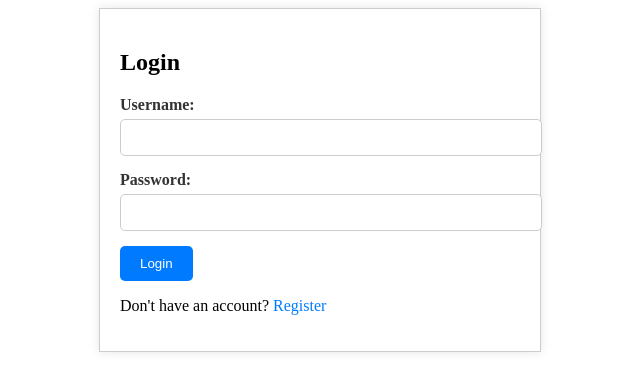
After one commit to Mrkbil/Autoeval, a Django app: page /login/ in a window 1280 px wide. The commit adds this page. Shown: the top 391 px of the page, without its empty margins (320-960 px from the left). Run offline with Django 4.2, Linux system fonts and the light colour scheme.

Commit message:
login_reg done

```diff
--- /dev/null
+++ b/sadlab/mainapp/static/styles.css
@@ -0,0 +1,52 @@
+.container {
+    max-width: 400px;
+    margin: 0 auto;
+    padding: 20px;
+    border: 1px solid #ccc;
+    background-color: #fff;
+    box-shadow: 0 0 10px rgba(0, 0, 0, 0.1);
+}
+
+
+label {
+    display: block;
+    margin-bottom: 5px;
+    font-weight: bold;
+    color: #333;
+}
+
+input[type="text"],
+input[type="password"],
+input[type="email"] {
+    width: 100%;
+    padding: 10px;
+    margin-bottom: 15px;
+    border: 1px solid #ccc;
+    border-radius: 5px;
+}
+
+input[type="submit"] {
+    background-color: #007bff;
+    color: #fff;
+    padding: 10px 20px;
+    border: none;
+    border-radius: 5px;
+    cursor: pointer;
+}
+
+input[type="submit"]:hover {
+    background-color: #0056b3;
+}
+
+a {
+    color: #007bff;
+    text-decoration: none;
+}
+
+.login-container {
+    background-color: #f8f9fa;
+}
+
+.register-container {
+    background-color: #f8f9fa;
+}
--- a/sadlab/mainapp/templates/Dashboard.html
+++ b/sadlab/mainapp/templates/Dashboard.html
@@ -3,7 +3,7 @@
 <html lang="en">
 <head>
     <title>Dashboard</title>
-    <link href="{% static 'myapp/css/Dashboard.css' %}" rel="stylesheet" type="text/css" />
+    <link href="{% static 'Dashboard.css' %}" rel="stylesheet" type="text/css" />
     <link rel="stylesheet" href="https://cdnjs.cloudflare.com/ajax/libs/font-awesome/6.0.0-beta3/css/all.min.css" />
     <link rel="stylesheet" href="https://fonts.googleapis.com/css2?family=Material+Symbols+Outlined:opsz,wght,FILL,GRAD@20..48,100..700,0..1,-50..200" />
 </head>
--- a/sadlab/mainapp/templates/execution.html
+++ b/sadlab/mainapp/templates/execution.html
@@ -3,7 +3,7 @@
 <html lang="en">
 <head>
     <title>Settings</title>
-    <link href="{% static 'myapp/css/setting.css' %}" rel="stylesheet"/>
+    <link href="{% static 'setting.css' %}" rel="stylesheet"/>
 </head>
 <body>
     <header>
--- a/sadlab/mainapp/templates/file_path.html
+++ b/sadlab/mainapp/templates/file_path.html
@@ -3,7 +3,7 @@
 <html lang="en">
 <head>
     <title>Settings</title>
-    <link href="{% static 'myapp/css/setting.css' %}" rel="stylesheet"/>
+    <link href="{% static 'setting.css' %}" rel="stylesheet"/>
 </head>
 <body>
     <header>
--- /dev/null
+++ b/sadlab/mainapp/templates/login.html
@@ -0,0 +1,22 @@
+{% load static %}
+<!DOCTYPE html>
+<html>
+<head>
+    <title>Login</title>
+    <link rel="stylesheet" type="text/css" href="{% static 'styles.css' %}">
+</head>
+<body>
+    <div class="container">
+        <h2>Login</h2>
+        <form method="post">
+            {% csrf_token %}
+            <label for="username">Username:</label>
+            <input type="text" id="username" name="username" required><br>
+            <label for="password">Password:</label>
+            <input type="password" id="password" name="password" required><br>
+            <input type="submit" value="Login">
+        </form>
+        <p>Don't have an account? <a href="{% url 'register' %}">Register</a></p>
+    </div>
+</body>
+</html>
--- a/sadlab/mainapp/templates/name_format.html
+++ b/sadlab/mainapp/templates/name_format.html
@@ -3,7 +3,7 @@
 <html lang="en">
 <head>
     <title>Settings</title>
-    <link href="{% static 'myapp/css/setting.css' %}" rel="stylesheet"/>
+    <link href="{% static 'setting.css' %}" rel="stylesheet"/>
 </head>
 <body>
     <header>
--- a/sadlab/mainapp/urls.py
+++ b/sadlab/mainapp/urls.py
@@ -24,7 +24,8 @@ urlpatterns = [
     path('file-path/', file_path_view, name='file-path'),
     path('execution/', execution_view, name='execution'),
     path('name-format/', name_format_view, name='name-format'),
-
+    path('login/', login_view, name='login'),
+    path('register/', register_view, name='register'),
     #path('execute_function/', execute_function, name='execute_function'),
 
 ]
--- a/sadlab/mainapp/views.py
+++ b/sadlab/mainapp/views.py
@@ -1,6 +1,9 @@
 import ast
 import numbers
-from django.shortcuts import render
+
+from django.contrib.auth import login, authenticate
+from django.contrib.auth.models import User
+from django.shortcuts import render, redirect
 from django.http import HttpResponse
 import os
 from django.shortcuts import render
@@ -13,6 +16,45 @@ from .functions import plagiarism
 from .functions import automatic_eval
 from .functions import check
 from .functions import analysis
+
+
+def login_view(request):
+    if request.method == 'POST':
+        username = request.POST['username']
+        password = request.POST['password']
+        user = authenticate(username=username, password=password)
+        if user is not None:
+            login(request, user)
+            return redirect('index')
+        else:
+            error_message = "Invalid username or password."
+            return render(request, 'login.html', {'error_message': error_message})
+    return render(request, 'login.html')
+
+def register_view(request):
+    if request.method == 'POST':
+        username = request.POST['username']
+        first_name = request.POST['first_name']
+        last_name = request.POST['last_name']
+        email = request.POST['email']
+        password1 = request.POST['password1']
+        password2 = request.POST['password2']
+
+        if password1 != password2:
+            error_message = "Passwords do not match."
+            return render(request, 'register.html', {'error_message': error_message})
+
+        try:
+            User.objects.get(username=username)
+            error_message = "Username already exists."
+            return render(request, 'register.html', {'error_message': error_message})
+        except User.DoesNotExist:
+            user = User.objects.create_user(username=username, password=password1, email=email, first_name=first_name, last_name=last_name)
+            login(request, user)
+            return redirect('index')
+
+    return render(request, 'register.html')
+
 
 def index(request):
     try:
```
Also changed, not shown: sadlab/mainapp/templates/register.html (added, +30 -0 lines), sadlab/db.sqlite3, sadlab/mainapp/static/Dashboard.css (renamed from sadlab/mainapp/static/myapp/css/Dashboard.css), sadlab/mainapp/static/setting.css (renamed from sadlab/mainapp/static/myapp/css/setting.css).
